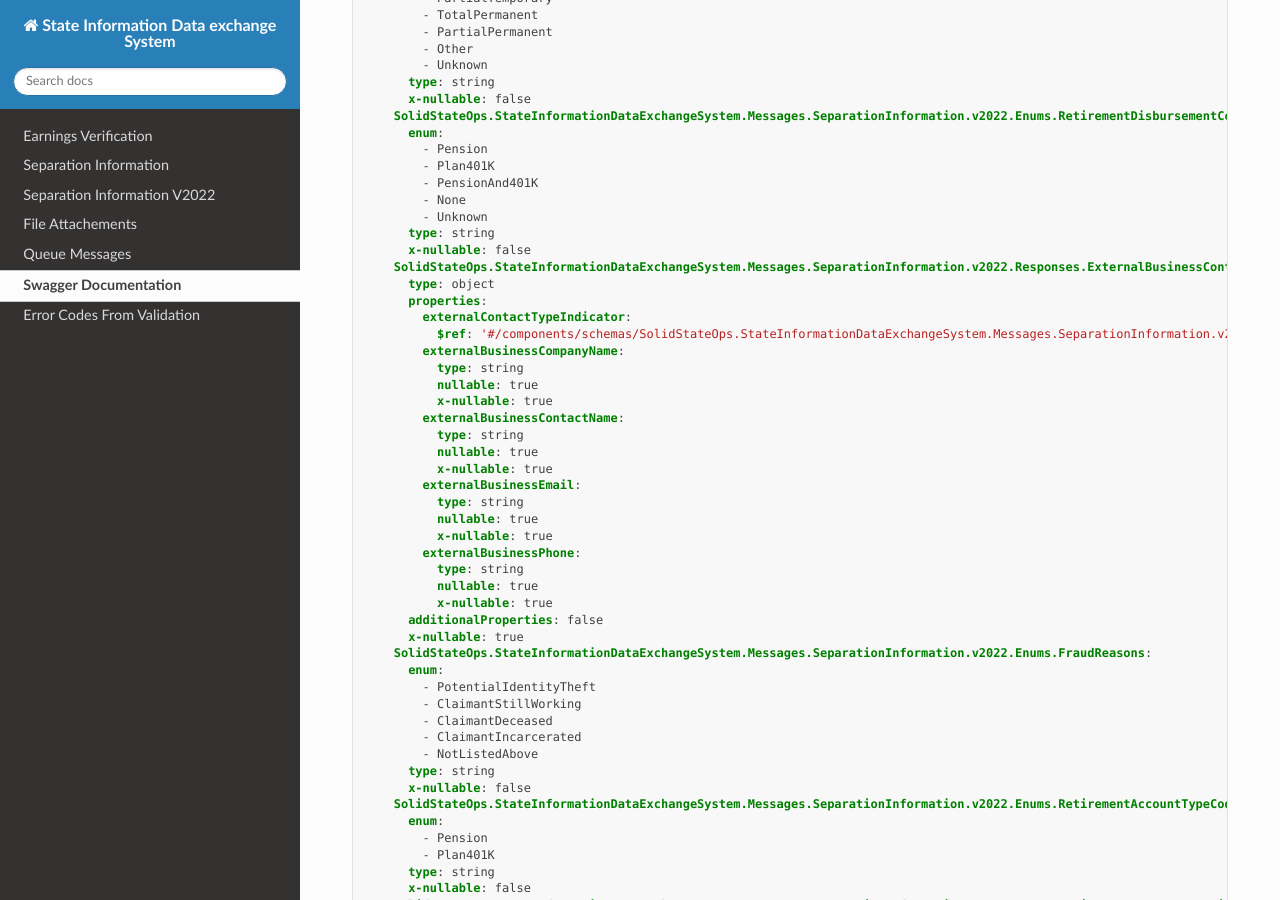
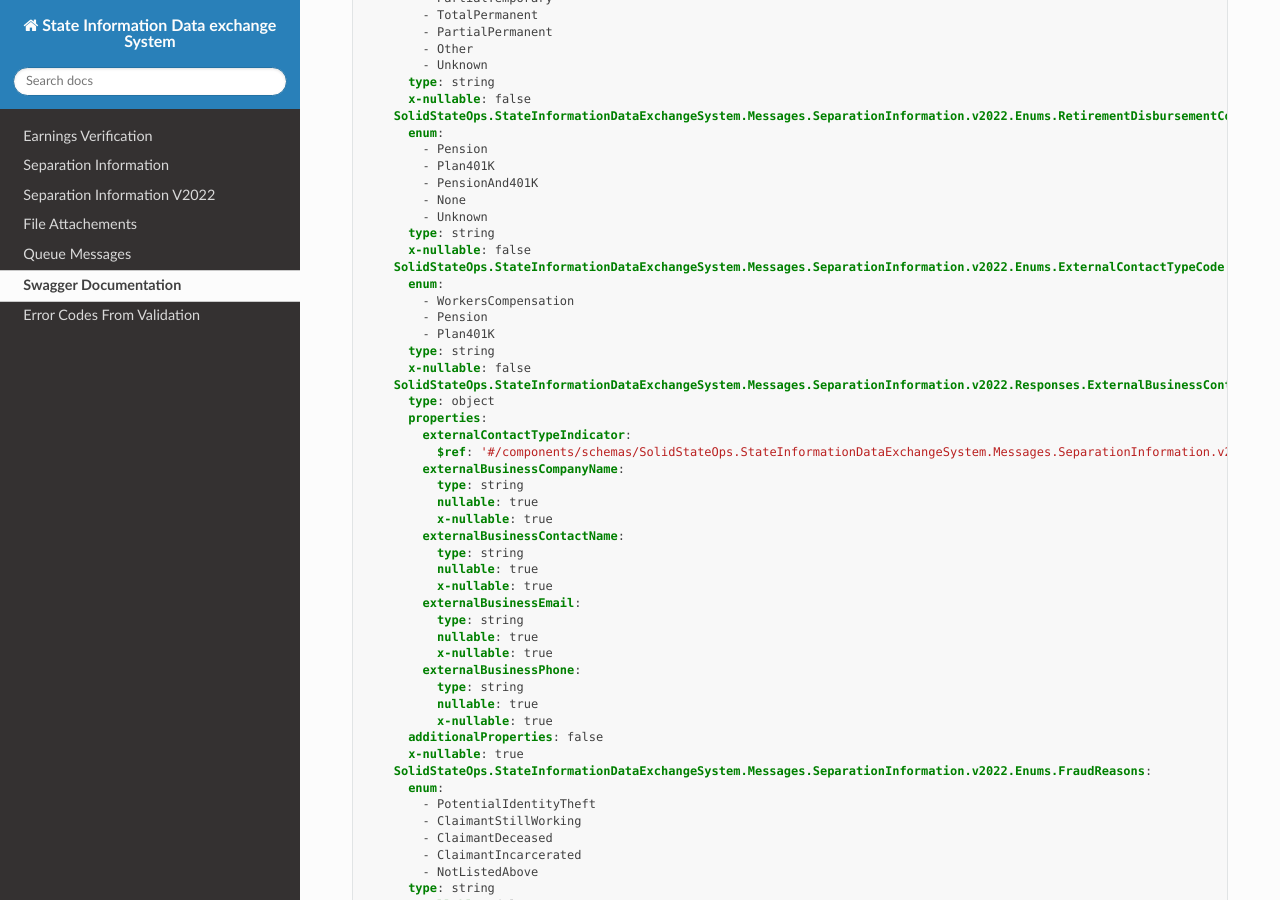
Before and after one commit to solidstateops/state_information_data_exchange_system, a Sphinx documentation site: the page built from docs/source/Swagger.rst, in a window 1280 px wide and 900 px high, scrolled down 27276 px. Built offline with Sphinx 7.4.7 and the Read the Docs theme 2.0.0, drawn with Linux system fonts in a browser that asks for light colours; some of the changed text lies outside the part shown.

Commit message:
Updating swagger

```diff
--- a/docs/source/specs/swagger.yaml
+++ b/docs/source/specs/swagger.yaml
@@ -100,7 +100,7 @@ paths:
     post:
       tags:
         - FileAttachement
-      operationId: FileAttachement_GenerateWriteSASUri
+      operationId: FileAttachement_GenerateBulkWriteSASUri
       requestBody:
         content:
           application/json-patch+json:
@@ -159,7 +159,7 @@ paths:
     post:
       tags:
         - FileAttachement
-      operationId: FileAttachement_GenerateBulkWriteSASUri
+      operationId: FileAttachement_GenerateWriteSASUri
       parameters:
         - name: uniqueId
           in: path
@@ -1627,11 +1627,18 @@ components:
         - Unknown
       type: string
       x-nullable: false
+    SolidStateOps.StateInformationDataExchangeSystem.Messages.SeparationInformation.v2022.Enums.ExternalContactTypeCode:
+      enum:
+        - WorkersCompensation
+        - Pension
+        - Plan401K
+      type: string
+      x-nullable: false
     SolidStateOps.StateInformationDataExchangeSystem.Messages.SeparationInformation.v2022.Responses.ExternalBusinessContact:
       type: object
       properties:
         externalContactTypeIndicator:
-          $ref: '#/components/schemas/SolidStateOps.StateInformationDataExchangeSystem.Messages.SeparationInformation.v2022.Responses.ExternalBusinessContact'
+          $ref: '#/components/schemas/SolidStateOps.StateInformationDataExchangeSystem.Messages.SeparationInformation.v2022.Enums.ExternalContactTypeCode'
         externalBusinessCompanyName:
           type: string
           nullable: true
```
